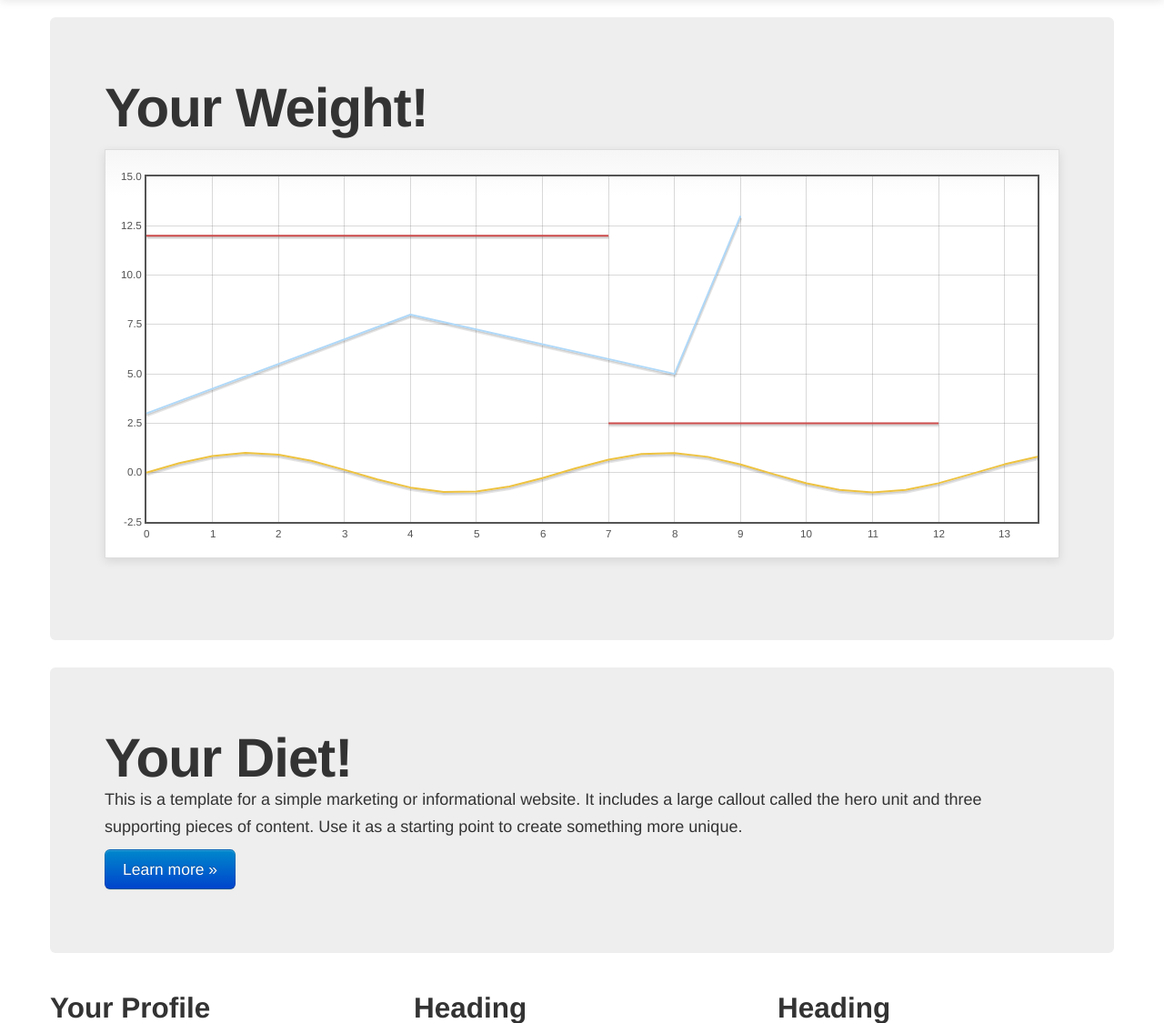
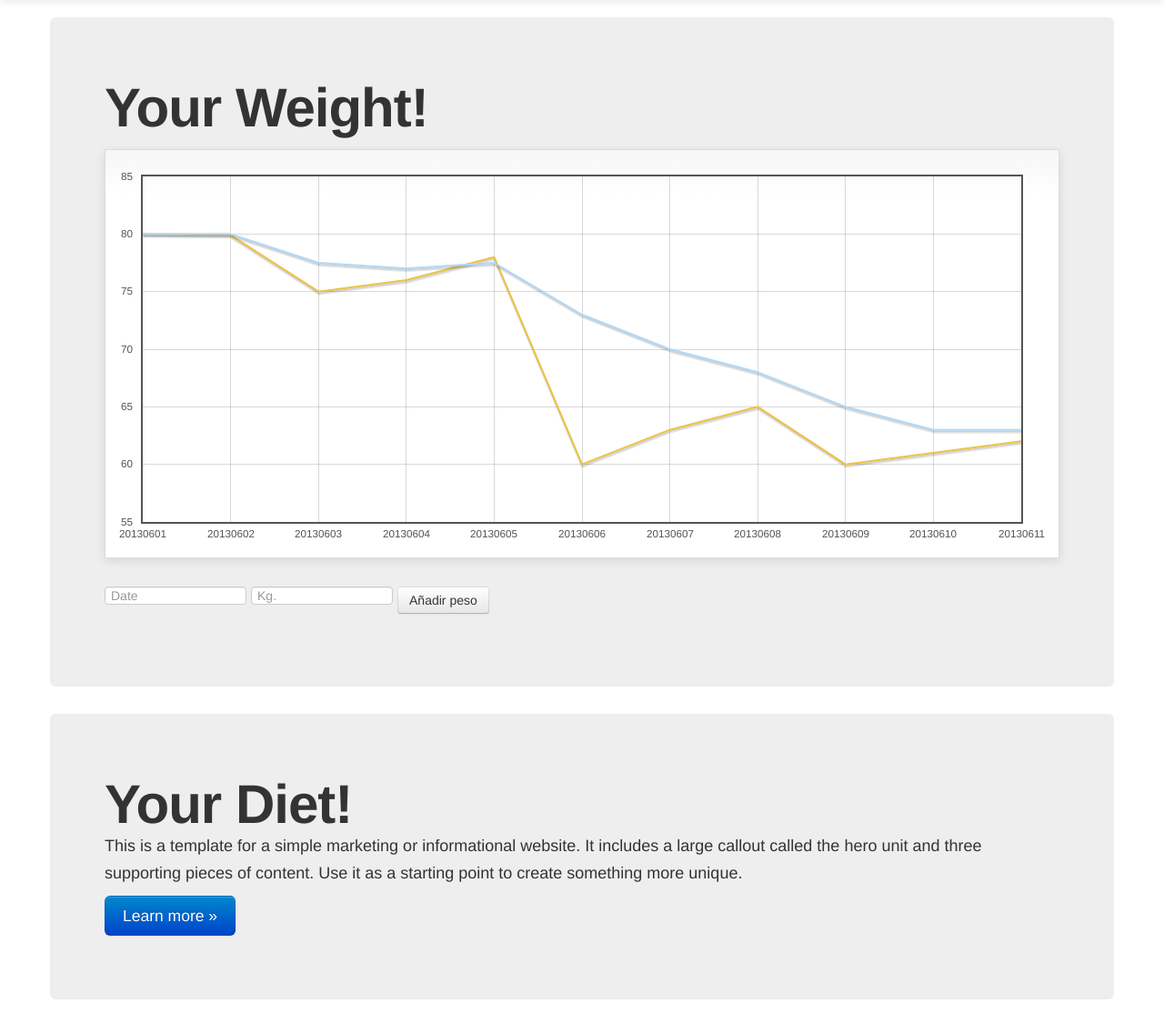
Before and after one commit to integrapp/analyzeme, a PHP site: page /views/index.php in a window 1280 px wide. Shown: the part 41-1166 px from the top of the page at 91% size. Run offline with PHP 8.4, Linux system fonts and the light colour scheme.

Commit message:
Weight Graph & form

```diff
--- a/web/views/index.php
+++ b/web/views/index.php
@@ -86,6 +86,11 @@
 		    <div class="demo-container">
           <div id="weight-graph" class="demo-placeholder"></div>
         </div>
+        <form class="">
+              <input class="span2" type="text" name="date" placeholder="Date">
+              <input class="span2" type="text" name="weight" placeholder="Kg.">
+              <button type="submit" class="btn">Añadir peso</button>
+        </form>
       </div>
 
       <div class="hero-unit">
@@ -132,17 +137,36 @@
     <script type="text/javascript">
       $(function() {
         var d1 = [];
-        for (var i = 0; i < 14; i += 0.5) {
-          d1.push([i, Math.sin(i)]);
-	      }
+        d1.push([20130601, 80]);
+        d1.push([20130602, 79.9]);
+        d1.push([20130603, 75]);
+        d1.push([20130604, 76]);
+        d1.push([20130605, 78]);
+        d1.push([20130606, 60]);
+        d1.push([20130607, 63]);
+        d1.push([20130608, 65]);
+        d1.push([20130609, 60]);
+        d1.push([20130610, 61]);
+        d1.push([20130611, 62]);
 
-        var d2 = [[0, 3], [4, 8], [8, 5], [9, 13]];
+        var d2 = [];
+        d2.push([20130601, 80]);
+        d2.push([20130602, 80]);
+        d2.push([20130603, 77.5]);
+        d2.push([20130604, 77]);
+        d2.push([20130605, 77.5]);
+        d2.push([20130606, 73]);
+        d2.push([20130607, 70]);
+        d2.push([20130608, 68]);
+        d2.push([20130609, 65]);
+        d2.push([20130610, 63]);
+        d2.push([20130611, 63]);
 
-        // A null signifies separate line segments
 
-        var d3 = [[0, 12], [7, 12], null, [7, 2.5], [12, 2.5]];
+        var data = [d1, d2];
 
-        $.plot("#weight-graph", [ d1, d2, d3 ]);
+        $.plot("#weight-graph", data);
+        $(window).resize(function() {$.plot($('#weight-graph'), data);});
     });
 	</script>
   </body>
```
Also changed, not shown: 1 other file.
